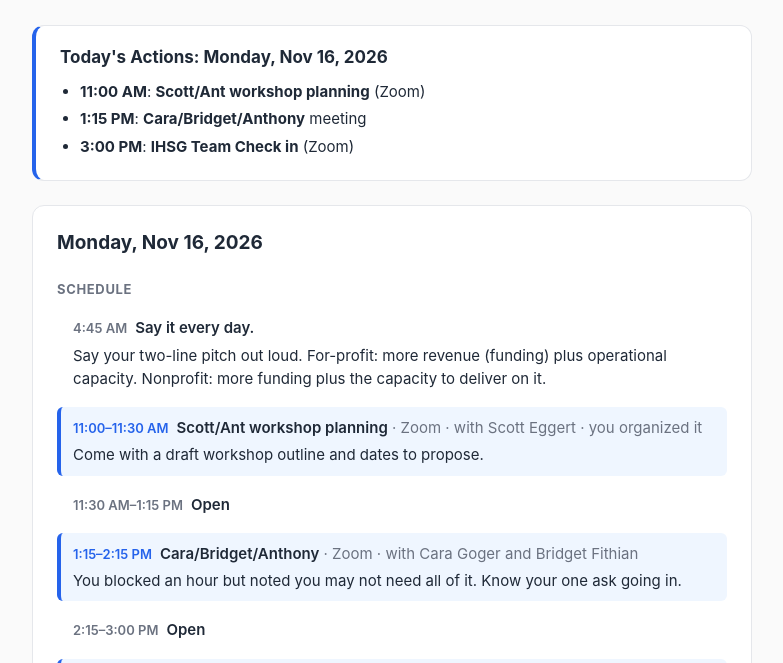
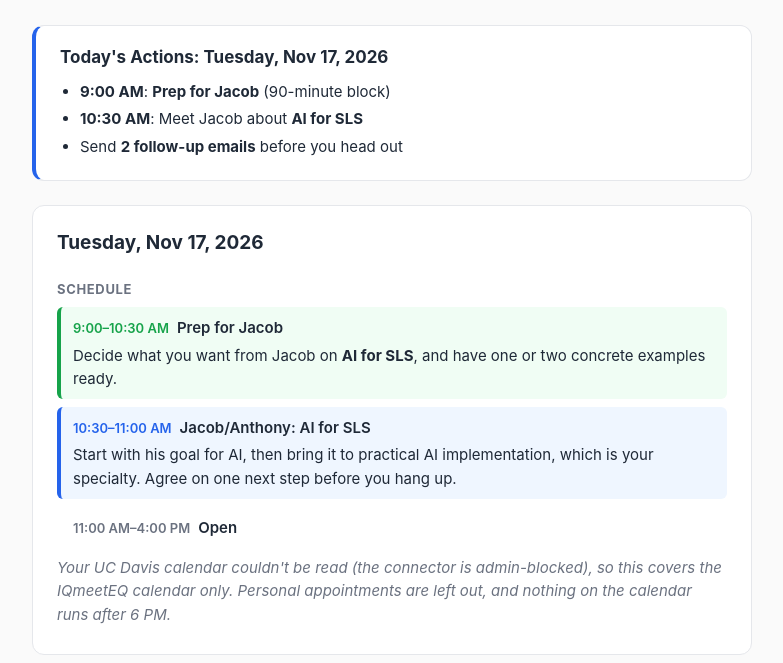
Before and after one commit to trunzo3/daily-brief, a plain HTML site: page index.html in a window 1280 px wide. Shown: the part 137-800 px from the top of the page, without its empty margins (248-1031 px from the left). Drawn offline with Linux system fonts and the light colour scheme.

Commit message:
Brief and Today's Actions for Tue Nov 17

```diff
--- a/index.html
+++ b/index.html
@@ -58,18 +58,34 @@
 </header>
 
 <!-- TODAY'S ACTIONS START -->
-<section class="actions" id="todays-actions-2026-11-16">
-  <h2>Today's Actions: Monday, Nov 16, 2026</h2>
+<section class="actions" id="todays-actions-2026-11-17">
+  <h2>Today's Actions: Tuesday, Nov 17, 2026</h2>
   <ul>
-    <li><strong>11:00 AM</strong>: <strong>Scott/Ant workshop planning</strong> (Zoom)</li>
-    <li><strong>1:15 PM</strong>: <strong>Cara/Bridget/Anthony</strong> meeting</li>
-    <li><strong>3:00 PM</strong>: <strong>IHSG Team Check in</strong> (Zoom)</li>
+    <li><strong>9:00 AM</strong>: <strong>Prep for Jacob</strong> (90-minute block)</li>
+    <li><strong>10:30 AM</strong>: Meet Jacob about <strong>AI for SLS</strong></li>
+    <li>Send <strong>2 follow-up emails</strong> before you head out</li>
   </ul>
 </section>
 
 <!-- TODAY'S ACTIONS END -->
 
 <!-- NEW DAYS GO BELOW THIS LINE -->
+
+<section class="day" id="2026-11-17">
+  <h2>Tuesday, Nov 17, 2026</h2>
+  <h3>Schedule</h3>
+  <div class="item todo">
+    <span class="time">9:00–10:30 AM</span><span class="title">Prep for Jacob</span>
+    <p>Decide what you want from Jacob on <strong>AI for SLS</strong>, and have one or two concrete examples ready.</p>
+  </div>
+  <div class="item meeting">
+    <span class="time">10:30–11:00 AM</span><span class="title">Jacob/Anthony: AI for SLS</span>
+    <p>Start with his goal for AI, then bring it to practical AI implementation, which is your specialty. Agree on one next step before you hang up.</p>
+  </div>
+  <div class="item free"><span class="time">11:00 AM–4:00 PM</span><span class="title">Open</span></div>
+  <p class="note">Your UC Davis calendar couldn't be read (the connector is admin-blocked), so this covers the IQmeetEQ calendar only. Personal appointments are left out, and nothing on the calendar runs after 6 PM.</p>
+</section>
+
 
 <section class="day" id="2026-11-16">
   <h2>Monday, Nov 16, 2026</h2>
```
